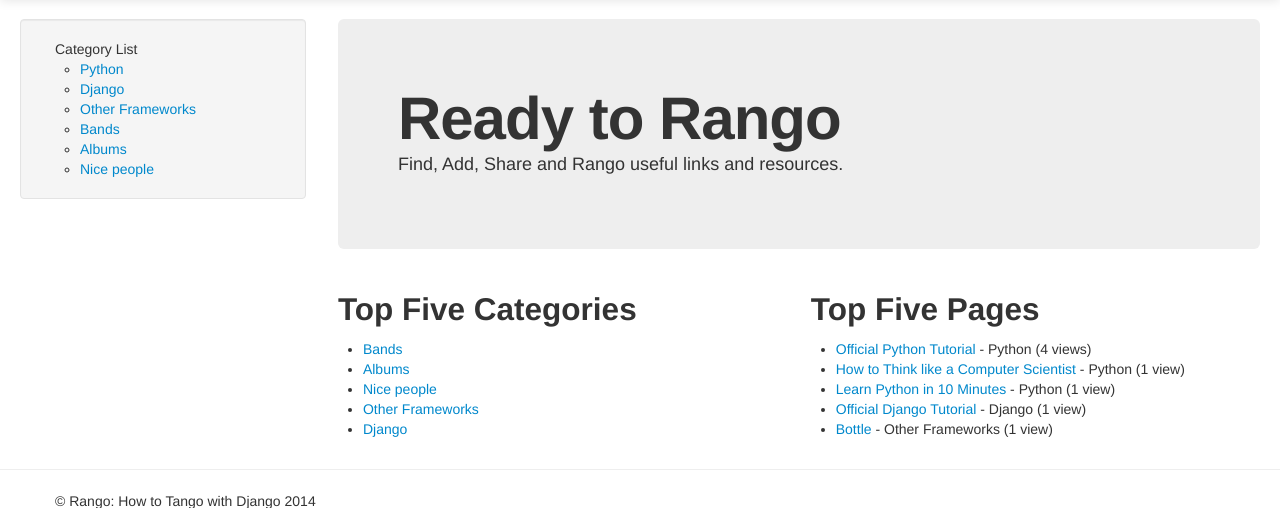
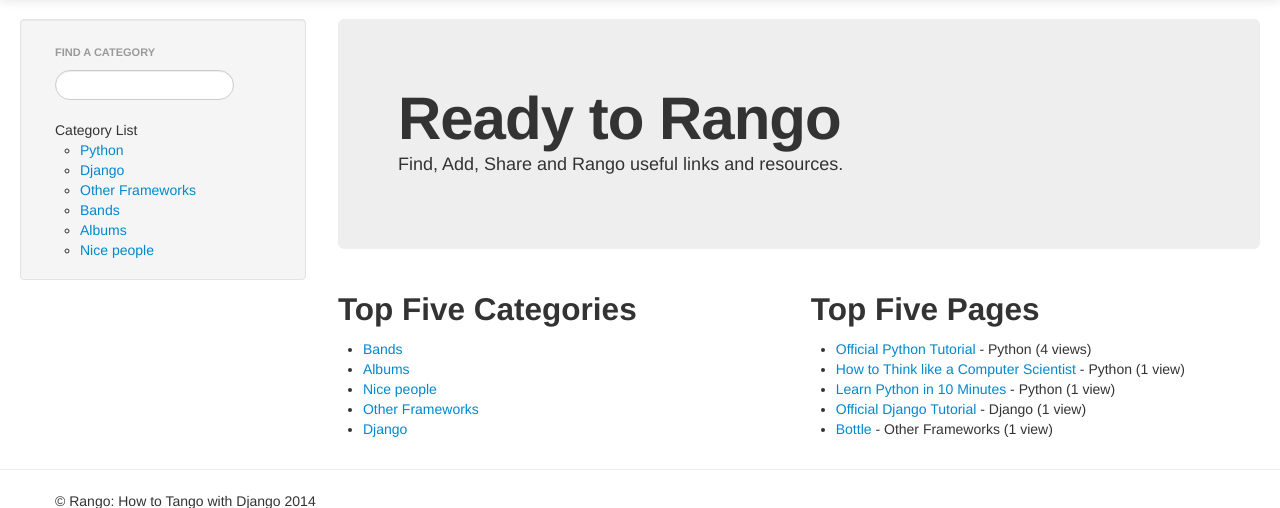
Before and after one commit to dlcoffee/tangowithdjango, a Django app: page /rango/ in a window 1280 px wide. Shown: the part 41-549 px from the top of the page. Run offline with Django 3.2, Linux system fonts and the light colour scheme; data comes from the database, SQL or seed files in the repository; both versions use the stored data as it was after the commit; parts of the project's set-up code (start-up, migrations or seed data) failed here and were passed over; some libraries are stand-ins or nearby versions.

Commit message:
getting sleepy

```diff
--- a/tango_with_django_project/rango/urls.py
+++ b/tango_with_django_project/rango/urls.py
@@ -18,6 +18,9 @@
         url(r'^search/$', views.search, name='search'),
         url(r'^profile/$', views.profile, name='profile'),
         url(r'^goto/$', views.track_url, name='track_url'),
+        url(r'^like_category/$', views.like_category, name='like_category'),
+        url(r'^suggest_category/$', views.suggest_category, name='suggest_category'),
+        url(r'^auto_add_page/$', views.auto_add_page, name='auto_add_page'),
         #url(r'^category_list/$', views.category_list, name='category_list'),
         url(r'^restricted/', views.restricted, name='restricted'),
         url(r'^admin/', include(admin.site.urls))
--- a/tango_with_django_project/rango/views.py
+++ b/tango_with_django_project/rango/views.py
@@ -28,11 +28,19 @@
     return url.replace('_', ' ')
 
 
-def get_category_list():
-    cat_list = Category.objects.all()
+def get_category_list(max_results=0, starts_with=''):
+    cat_list = []
+    if starts_with:
+            cat_list = Category.objects.filter(name__istartswith=starts_with)
+    else:
+            cat_list = Category.objects.all()
+
+    if max_results > 0:
+            if len(cat_list) > max_results:
+                    cat_list = cat_list[:max_results]
 
     for cat in cat_list:
-        cat.url = encode_url(cat.name)
+            cat.url = encode_url(cat.name)
 
     return cat_list
 
@@ -105,6 +113,8 @@
         # dictionary.
         # We'll use this in the template to verify that the category exists.
         context_dict['category'] = category
+
+
     except Category.DoesNotExist:
         # We get here if we didn't find the specified category.
         # Don't do anything - the template displays the "no category" message
@@ -382,3 +392,58 @@
     context_dict = {'cat_list': cat_list}
 
     return render_to_response('rango/restricted.html', context_dict, context)
+
+
+@login_required
+def like_category(request):
+    context = RequestContext(request)
+
+    cat_id = None
+    if request.method == 'GET':
+        cat_id = request.GET['category_id']
+
+    likes = 0
+    if cat_id:
+        category = Category.objects.get(id=int(cat_id))
+        if category:
+            likes = category.likes + 1
+            category.likes = likes
+            category.save()
+
+    return HttpResponse(likes)
+
+
+
+def suggest_category(request):
+    context = RequestContext(request)
+    cat_list = []
+    starts_with = ''
+    if request.method == 'GET':
+            starts_with = request.GET['suggestion']
+
+    cat_list = get_category_list(8, starts_with)
+
+    return render_to_response('rango/category_list.html', {'cat_list': cat_list }, context)
+
+
+@login_required
+def auto_add_page(request):
+    context = RequestContext(request)
+    cat_id = None
+    url = None
+    title = None
+    context_dict = {}
+    if request.method == 'GET':
+        cat_id = request.GET['category_id']
+        url = request.GET['url']
+        title = request.GET['title']
+        if cat_id:
+            category = Category.objects.get(id=int(cat_id))
+            p = Page.objects.get_or_create(category=category, title=title, url=url)
+
+            pages = Page.objects.filter(category=category).order_by('-views')
+
+            # Adds our results list to the template context under name pages.
+            context_dict['pages'] = pages
+
+    return render_to_response('rango/page_list.html', context_dict, context)
--- /dev/null
+++ b/tango_with_django_project/static/js/rango-ajax.js
@@ -0,0 +1,34 @@
+$(document).ready(function() {
+
+    // JQuery code to be added in here.
+    $('#likes').click(function(){
+    var catid;
+    catid = $(this).attr("data-catid");
+     $.get('/rango/like_category/', {category_id: catid}, function(data){
+               $('#like_count').html(data);
+               $('#likes').hide();
+           });
+    });
+
+
+  $('#suggestion').keyup(function(){
+        var query;
+        query = $(this).val();
+        $.get('/rango/suggest_category/', {suggestion: query}, function(data){
+         $('#cats').html(data);
+        });
+  });
+
+
+  $('.rango-add').click(function(){
+      var catid = $(this).attr("data-catid");
+        var url = $(this).attr("data-url");
+        var title = $(this).attr("data-title");
+        var me = $(this)
+      $.get('/rango/auto_add_page/', {category_id: catid, url: url, title: title}, function(data){
+                     $('#pages').html(data);
+                     me.hide();
+                 });
+      });
+
+});
--- a/tango_with_django_project/templates/rango/base.html
+++ b/tango_with_django_project/templates/rango/base.html
@@ -62,6 +62,14 @@
             {% block siderbar %}
             {% endblock %}
 
+              <ul class="nav nav-list">
+                <li class="nav-header">Find a Category</li>
+                <form>
+                  <label></label>
+                <li><input  class="search-query span10" type="text" name="suggestion" value="" id="suggestion" /></li>
+                </form>
+              </ul>
+
             <div id="cats">
               {% if cat_list %}
                 <ul class="nav nav-list"><li>Category List</li></ul>
@@ -97,7 +105,8 @@
 
     <!-- the reason for loading these javascript files at the end is because the
          browser concatenates on rendering the elements of the webpage. -->
-    <script src="{% static 'js/jquery-2.0.3.min.js' %}"></script>
+    <script src="{% static 'js/jquery-2.1.1.min.js' %}"></script>
     <script src="{% static 'js/bootstrap.min.js' %}"></script>
+    <script src="{% static 'js/rango-ajax.js' %}"></script>
   </body>
 </html>
```
Also changed, not shown: tango_with_django_project/templates/rango/category.html (+15 -0 lines), tango_with_django_project/rango.db.
